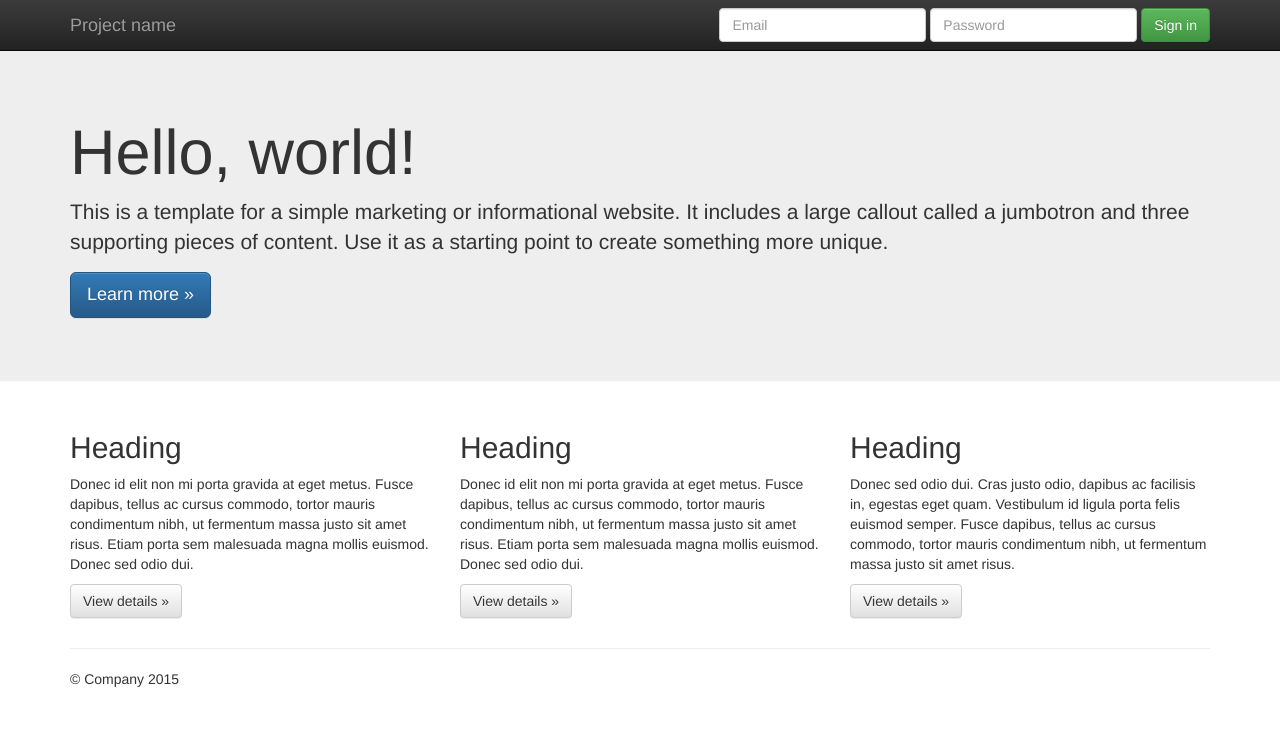
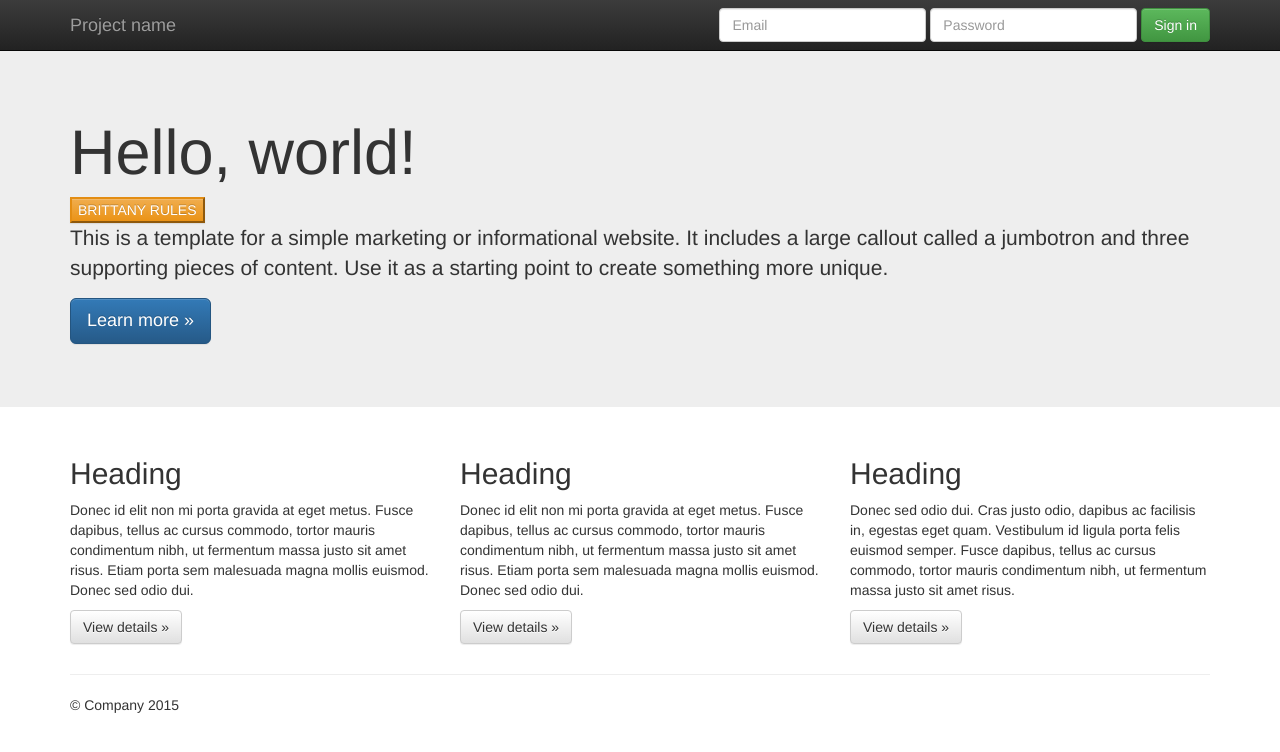
Before and after one commit to brittanylise/brittanylise.github.io, a plain HTML site: page index.html in a window 1280 px wide. Drawn offline with nearby package versions, Linux system fonts and the light colour scheme.

Commit message:
added a button

```diff
--- a/index.html
+++ b/index.html
@@ -56,6 +56,7 @@
     <div class="jumbotron">
       <div class="container">
         <h1>Hello, world!</h1>
+        <button class="btn-warning">BRITTANY RULES</button>
         <p>This is a template for a simple marketing or informational website. It includes a large callout called a jumbotron and three supporting pieces of content. Use it as a starting point to create something more unique.</p>
         <p><a class="btn btn-primary btn-lg" href="#" role="button">Learn more &raquo;</a></p>
       </div>
```
